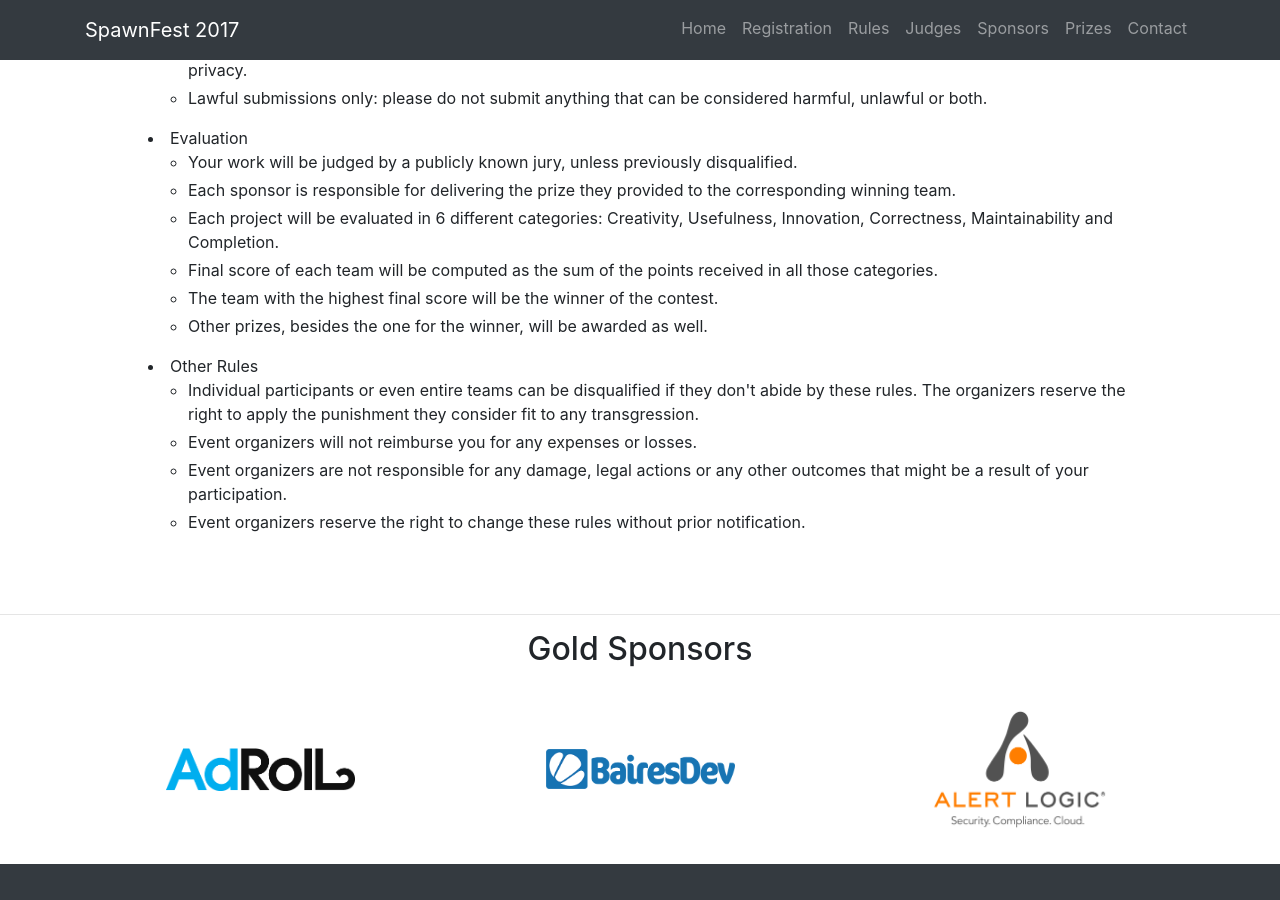
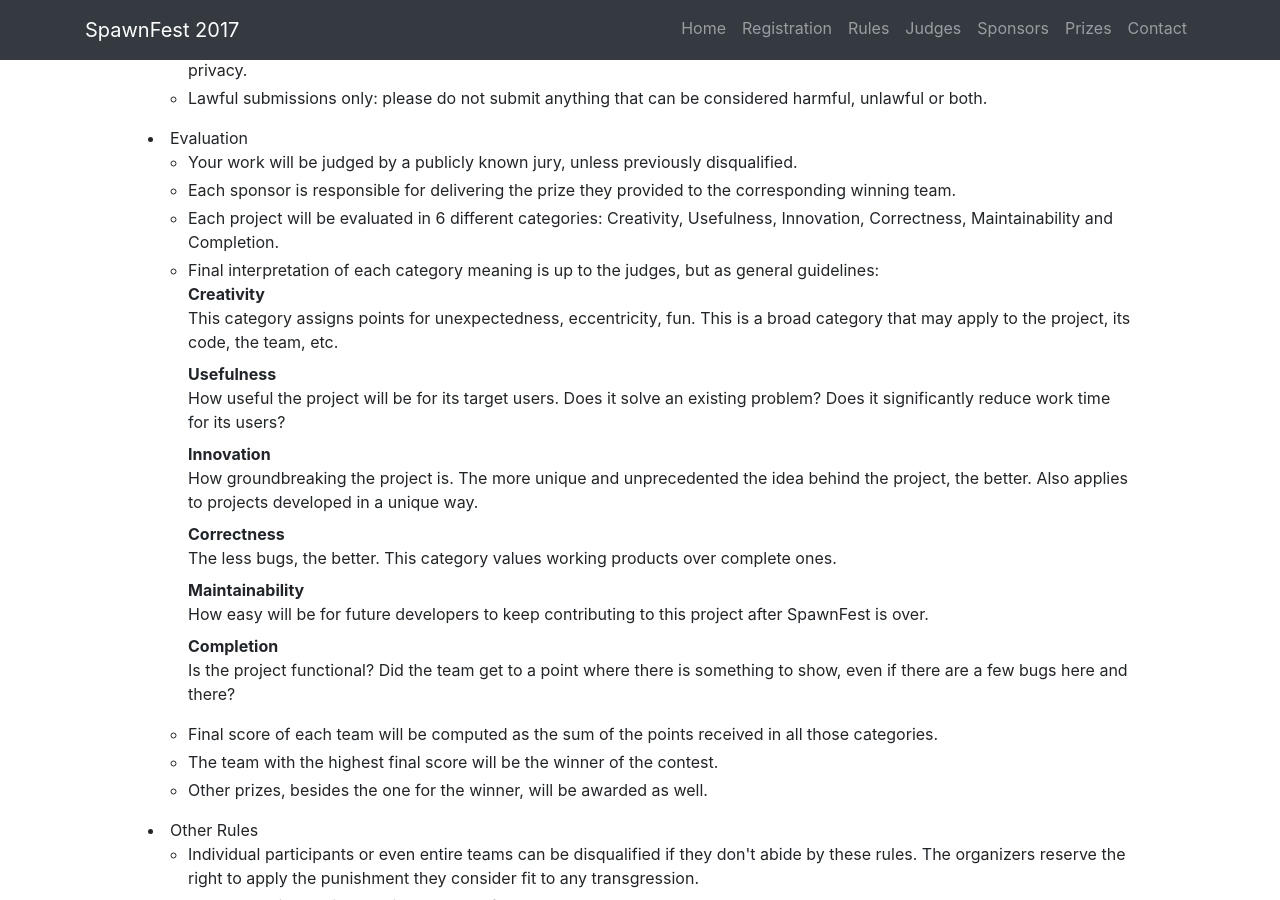
Before and after one commit to spawnfest/spawnfest.github.io, a Jekyll site: the page built from rules.html, in a window 1280 px wide and 900 px high, scrolled down 1230 px. Built offline with Jekyll 4.4.1, drawn with Linux system fonts in a browser that asks for light colours.

Commit message:
Expand on the categories

```diff
--- a/_config.yml
+++ b/_config.yml
@@ -98,6 +98,16 @@
       - text: "Your work will be judged by a publicly known jury, unless previously disqualified."
       - text: "Each sponsor is responsible for delivering the prize they provided to the corresponding winning team."
       - text: "Each project will be evaluated in 6 different categories: Creativity, Usefulness, Innovation, Correctness, Maintainability and Completion."
+      - text: "Final interpretation of each category meaning is up to the judges, but as general guidelines:
+              <dl>
+                <dt>Creativity</dt><dd>This category assigns points for unexpectedness, eccentricity, fun. This is a broad category that may apply to the project, its code, the team, etc.</dd>
+                <dt>Usefulness</dt><dd>How useful the project will be for its target users. Does it solve an existing problem? Does it significantly reduce work time for its users?</dd>
+                <dt>Innovation</dt><dd>How groundbreaking the project is. The more unique and unprecedented the idea behind the project, the better. Also applies to projects developed in a unique way.</dd>
+                <dt>Correctness</dt><dd>The less bugs, the better. This category values working products over complete ones.</dd>
+                <dt>Maintainability</dt><dd>How easy will be for future developers to keep contributing to this project after SpawnFest is over.</dd>
+                <dt>Completion</dt><dd>Is the project functional? Did the team get to a point where there is something to show, even if there are a few bugs here and there?</dd>
+              </dl>
+              "
       - text: "Final score of each team will be computed as the sum of the points received in all those categories."
       - text: "The team with the highest final score will be the winner of the contest."
       - text: "Other prizes, besides the one for the winner, will be awarded as well."
```
